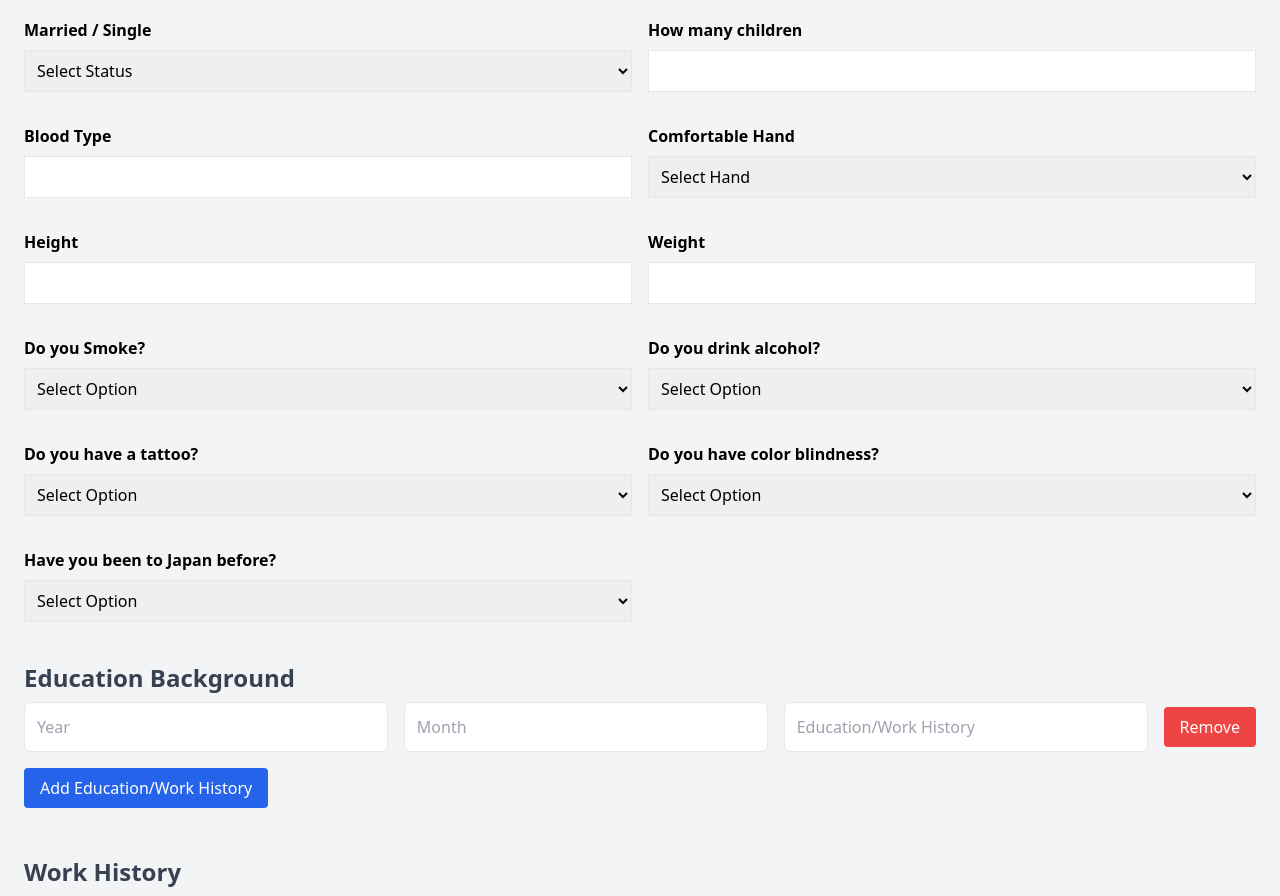
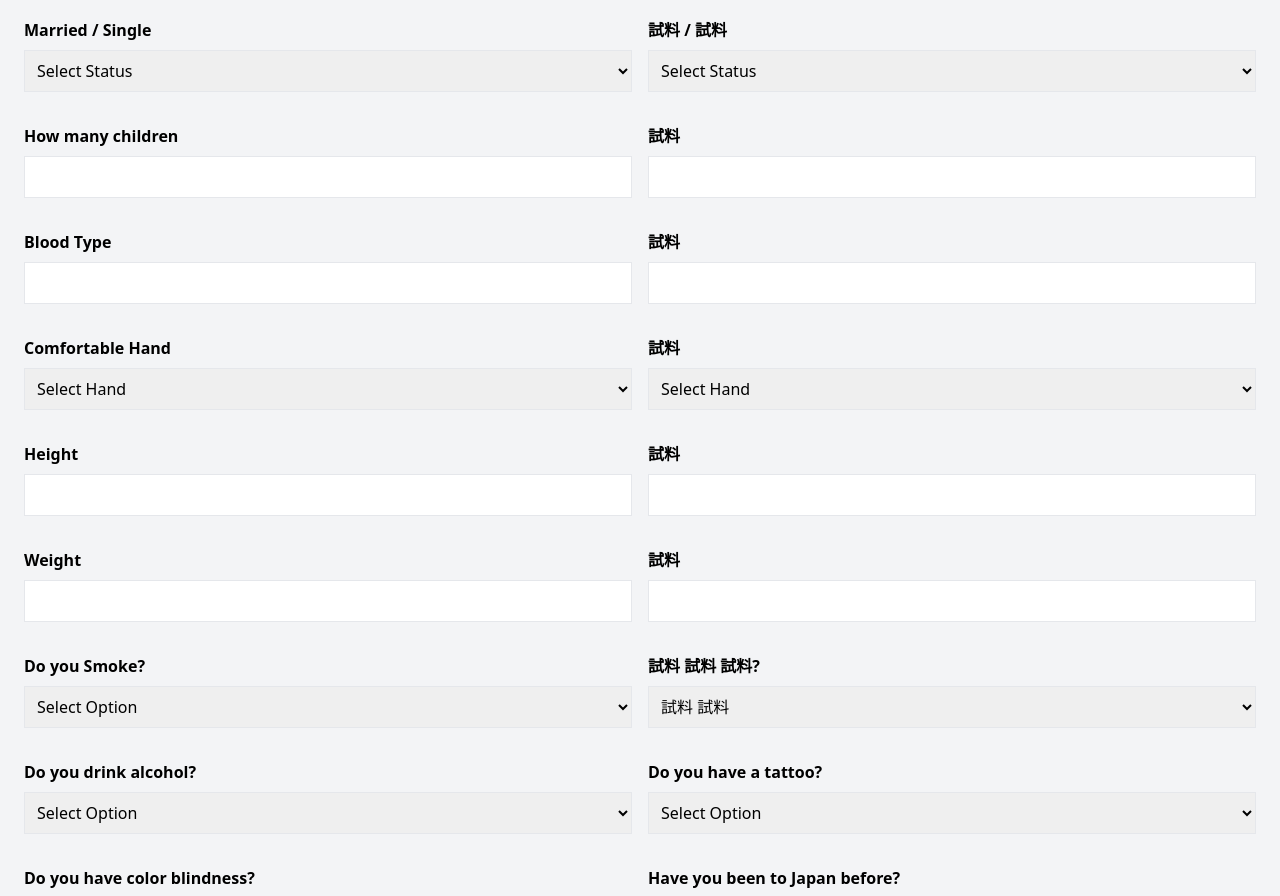
Before and after one commit to Rukshan2000/devAtmo, a React (Create React App) app: page / in a window 1280 px wide. Shown: the part 880-1776 px from the top of the page. Built offline with nearby package versions, Linux system fonts and the light colour scheme.

Commit message:
japantest2

```diff
--- a/src/components/dataForm.jsx
+++ b/src/components/dataForm.jsx
@@ -157,7 +157,7 @@ function DataForm({ onSubmit }) {
                 </div>
             </div>
 
-            <h2 className="mb-6 text-3xl font-bold text-gray-800">Personel Info</h2>
+            <h2 className="mb-6 text-3xl font-bold text-gray-800">Personel Info / 試料</h2>
 
 
             <div className="grid grid-cols-1 gap-4 mb-4 md:grid-cols-2">
@@ -170,14 +170,30 @@ function DataForm({ onSubmit }) {
         <option value="Single">Single</option>
     </select>
 </div>
+<div className="mb-4">
+    <label className="block mb-2 font-bold">試料 / 試料</label>
+    <select name="maritalStatus" value={formState.maritalStatus} onChange={handleChange} className="w-full p-2 border">
+        <option value="">Select Status</option>
+        <option value="Married">試料</option>
+        <option value="Single">試料</option>
+    </select>
+</div>
 
 <div className="mb-4">
     <label className="block mb-2 font-bold">How many children</label>
     <input type="number" name="children" value={formState.children} onChange={handleChange} className="w-full p-2 border" />
 </div>
+<div className="mb-4">
+    <label className="block mb-2 font-bold">試料</label>
+    <input type="number" name="children" value={formState.children} onChange={handleChange} className="w-full p-2 border" />
+</div>
 
 <div className="mb-4">
     <label className="block mb-2 font-bold">Blood Type</label>
+    <input type="text" name="bloodType" value={formState.bloodType} onChange={handleChange} className="w-full p-2 border" />
+</div>
+<div className="mb-4">
+    <label className="block mb-2 font-bold">試料</label>
     <input type="text" name="bloodType" value={formState.bloodType} onChange={handleChange} className="w-full p-2 border" />
 </div>
 
@@ -190,14 +206,30 @@ function DataForm({ onSubmit }) {
         <option value="Both">Both</option>
     </select>
 </div>
+<div className="mb-4">
+    <label className="block mb-2 font-bold">試料</label>
+    <select name="comfortableHand" value={formState.comfortableHand} onChange={handleChange} className="w-full p-2 border">
+        <option value="">Select Hand</option>
+        <option value="Left">試料</option>
+        <option value="Right">試料</option>
+        <option value="Both">試料</option>
+    </select>
+</div>
 
 <div className="mb-4">
     <label className="block mb-2 font-bold">Height</label>
     <input type="number" name="height" value={formState.height} onChange={handleChange} className="w-full p-2 border" />
 </div>
-
+<div className="mb-4">
+    <label className="block mb-2 font-bold">試料</label>
+    <input type="number" name="height" value={formState.height} onChange={handleChange} className="w-full p-2 border" />
+</div>
 <div className="mb-4">
     <label className="block mb-2 font-bold">Weight</label>
+    <input type="number" name="weight" value={formState.weight} onChange={handleChange} className="w-full p-2 border" />
+</div>
+<div className="mb-4">
+    <label className="block mb-2 font-bold">試料</label>
     <input type="number" name="weight" value={formState.weight} onChange={handleChange} className="w-full p-2 border" />
 </div>
 
@@ -207,6 +239,14 @@ function DataForm({ onSubmit }) {
         <option value="">Select Option</option>
         <option value="Yes">Yes</option>
         <option value="No">No</option>
+    </select>
+</div>
+<div className="mb-4">
+    <label className="block mb-2 font-bold">試料 試料 試料?</label>
+    <select name="smoke" value={formState.smoke} onChange={handleChange} className="w-full p-2 border">
+        <option value="">試料 試料</option>
+        <option value="Yes">試料</option>
+        <option value="No">試料</option>
     </select>
 </div>
 
```
